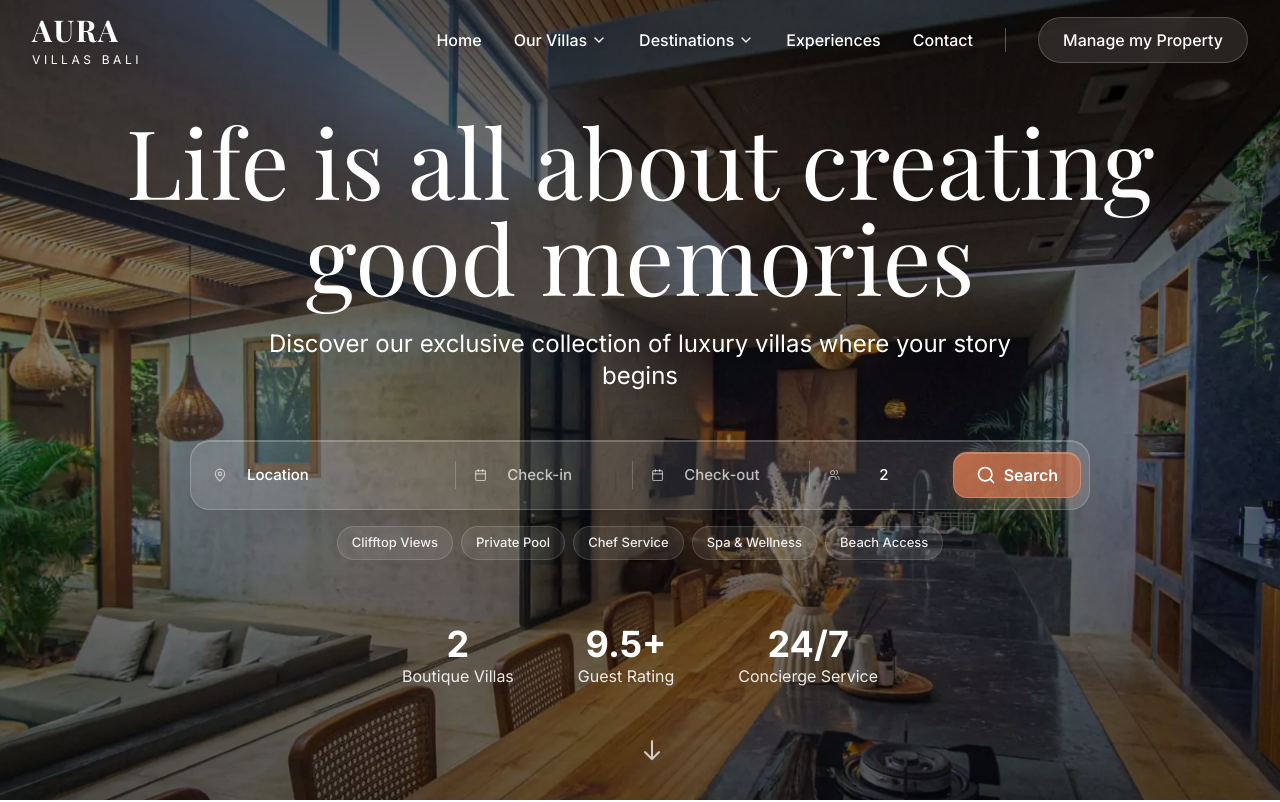
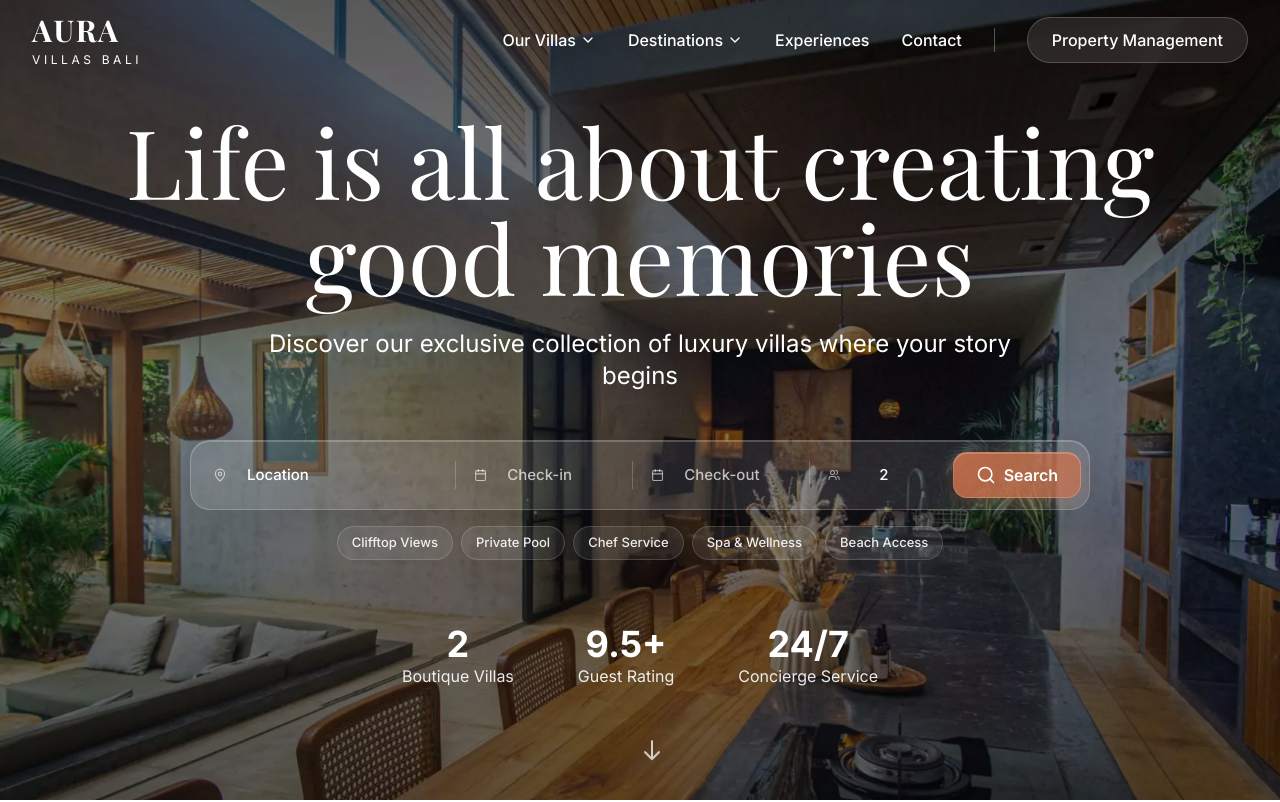
Before and after one commit to AndradeF87/aura-villas-bali, a Next.js app: page / in a window 1280 px wide. Shown: the top 802 px of the page. Built offline with nearby package versions, Linux system fonts and the light colour scheme; a web font is replaced by a local one.

Commit message:
Update navigation and animations: Remove Home button, rename to Property Management, adjust zoom to 11s with forwards

```diff
--- a/app/globals.css
+++ b/app/globals.css
@@ -139,7 +139,7 @@
   }
 
   .animate-slow-zoom {
-    animation: slow-zoom 8s ease-in-out infinite alternate;
+    animation: slow-zoom 11s ease-in-out forwards;
   }
 
   .line-clamp-3 {
--- a/src/components/homepage/v3/NavigationHeader.tsx
+++ b/src/components/homepage/v3/NavigationHeader.tsx
@@ -41,9 +41,9 @@ export function NavigationHeader({ onMenuClick }: NavigationHeaderProps) {
   return (
     <nav
       ref={navRef}
-      className="fixed top-0 left-0 right-0 z-30 p-8"
+      className="fixed top-0 left-0 right-0 z-30 px-4 sm:px-6 lg:px-8 py-8"
     >
-      <div className="flex items-center justify-between">
+      <div className="w-full flex items-center justify-between">
         {/* Logo - matching main homepage style */}
         <div ref={logoRef} className="opacity-0">
           <a href="/" className="flex items-center space-x-2 group">
@@ -67,7 +67,7 @@ export function NavigationHeader({ onMenuClick }: NavigationHeaderProps) {
                      rounded-full hover:bg-white/10 backdrop-blur-sm
                      transition-all duration-300 hover:scale-105"
           >
-            List Your Property
+            Property Management
           </button>
 
           {/* Hamburger Menu */}
--- a/src/components/layout/Navigation.tsx
+++ b/src/components/layout/Navigation.tsx
@@ -29,7 +29,6 @@ export const Navigation = () => {
 
   // Guest-focused navigation
   const navLinks = [
-    { href: '/', label: 'Home' },
     {
       href: '/villas',
       label: 'Our Villas',
@@ -54,7 +53,7 @@ export const Navigation = () => {
   ]
 
   // Secondary link for property owners
-  const ownerLink = { href: '/property-management', label: 'Manage my Property' }
+  const ownerLink = { href: '/property-management', label: 'Property Management' }
 
   return (
     <nav className={`fixed top-0 left-0 right-0 z-50 transition-all duration-300 ${
@@ -62,7 +61,7 @@ export const Navigation = () => {
         ? 'bg-white shadow-lg'
         : 'bg-transparent'
     }`}>
-      <div className="max-w-7xl mx-auto px-4 sm:px-6 lg:px-8">
+      <div className="w-full px-4 sm:px-6 lg:px-8">
         <div className="flex justify-between items-center h-20">
           {/* Logo */}
           <Link href="/" className="flex items-center space-x-2 group">
```
Also changed, not shown: .claude-flow/metrics/performance.json, .claude-flow/metrics/system-metrics.json, .claude-flow/metrics/task-metrics.json.
